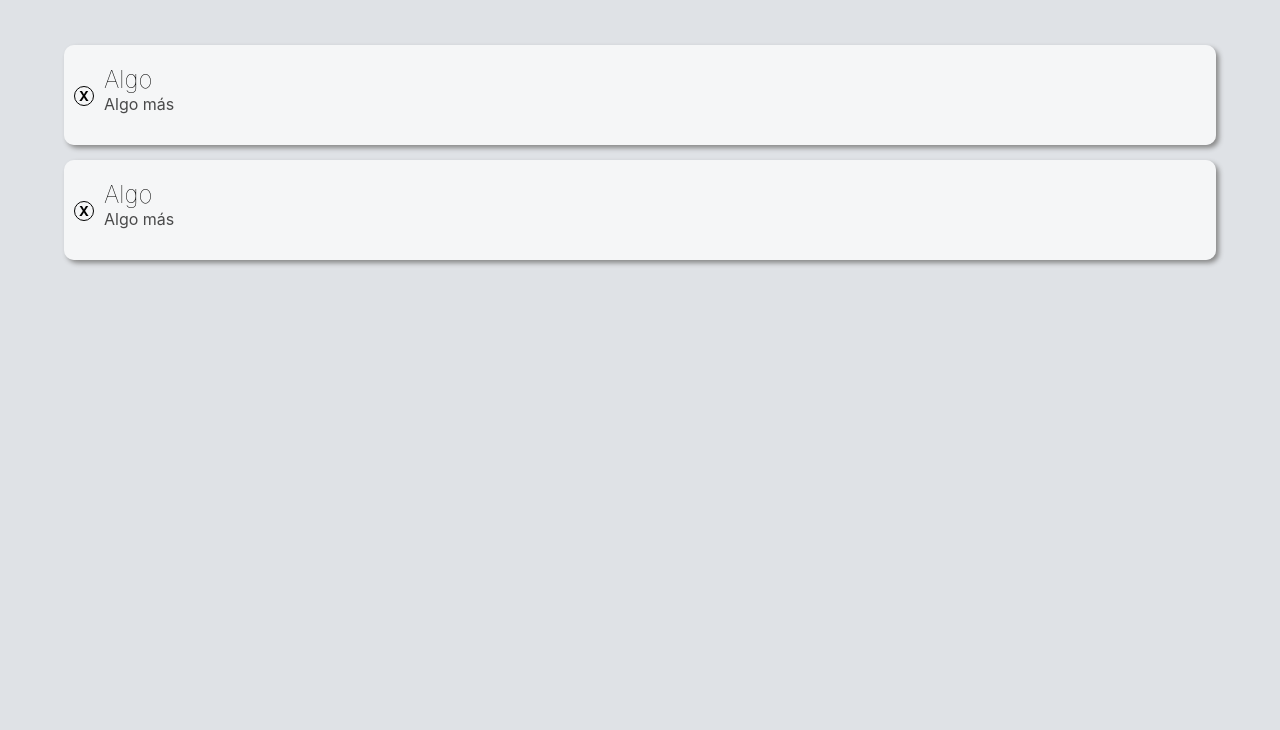
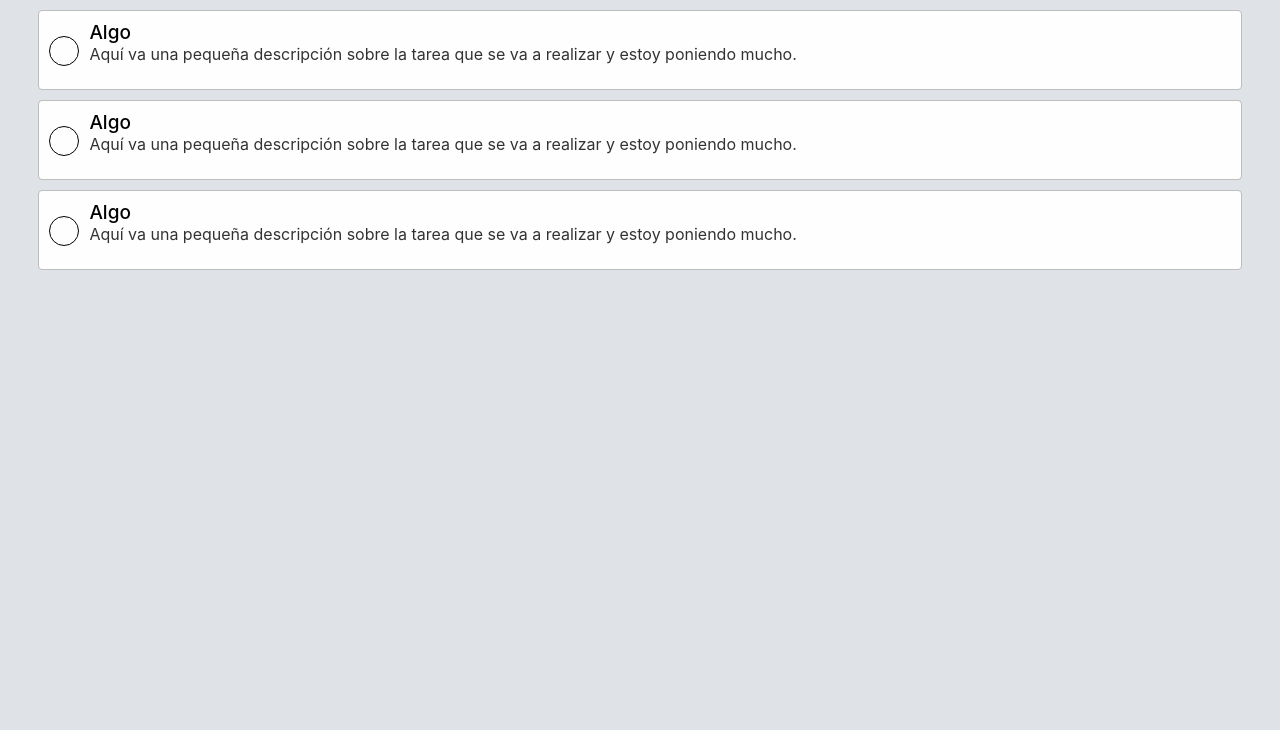
Before and after one commit to FOC96/AgendApp, a plain HTML site: page index.html in a window 1280 px wide. Shown: the part 70-800 px from the top of the page. Drawn offline with Linux system fonts and the light colour scheme.

Commit message:
Avance 3
*Vistas terminadas de:
– Crear nueva tarea
– Tareas

*Barra superior funcional

```diff
--- a/funciones.js
+++ b/funciones.js
@@ -17,3 +17,12 @@ function btnColor(id) {
         document.getElementById('fichaMapa').style.display="block";
     }
 }
+
+function createNew() {
+    window.location.assign('infoTarea.html');
+    document.getElementById('tituloVentana').value = "Nueva Tarea";
+}
+
+function goBack() {
+    window.location.assign('index.html');
+}
--- a/index.html
+++ b/index.html
@@ -2,11 +2,10 @@
 <html lang="es">
 <head>
     <meta charset="UTF-8">
-    <meta name="viewport" content="width=device-width">
+    <meta name="viewport" content="width=device-width, user-scalable=no, initial-scale=1">
     <link href="https://fonts.googleapis.com/css?family=Roboto" rel="stylesheet">
-    <link rel="stylesheet" href="estilos.css">
     <link rel="stylesheet" href="style.css">
-    <script type="text/javascript" src=""></script>
+    <script type="text/javascript" src="funciones.js"></script>
 </head>
 <body>
     <nav>
@@ -14,29 +13,47 @@
 <!--           <img src="media/back.svg" class="imgIzq">-->
        </div>
         <div class="divTitulo">
-            <h1>Tareas</h1>
+            <h1 id="tituloVentana">Tareas</h1>
         </div>
         <div class="divLateral">
-           <img src="media/add.svg" class="imgDer">
+           <img src="media/add.svg" class="imgDer" onclick="createNew()">
        </div>
     </nav>
 
 
 
 
+    <section>
+       <div class="tareaDiv">
+           <div class="tarea-mini">
+                <div class="borrar"><button></button></div>
+                <input type="text" value="Algo">
+                <p>Aquí va una pequeña descripción sobre la tarea que se va a realizar y estoy poniendo mucho.</p>
+            </div>
+            <div class="eliminarBack"><img src="media/trash.svg"><br>Eliminar</div>
+       </div>
 
 
-    <div id="contiene-tareas">
+        <div class="tareaDiv">
            <div class="tarea-mini">
-            <div class="borrar"><button>X</button></div>
-            <h1>Algo</h1>
-            <p>Algo más</p>
+                <div class="borrar"><button></button></div>
+                <input type="text" value="Algo">
+                <p>Aquí va una pequeña descripción sobre la tarea que se va a realizar y estoy poniendo mucho.</p>
             </div>
+            <div class="eliminarBack"><img src="media/trash.svg"><br>Eliminar</div>
+       </div>
+
+
+       <div class="tareaDiv">
            <div class="tarea-mini">
-            <div class="borrar"><button>X</button></div>
-            <h1>Algo</h1>
-            <p>Algo más</p>
+                <div class="borrar"><button></button></div>
+                <input type="text" value="Algo">
+                <p>Aquí va una pequeña descripción sobre la tarea que se va a realizar y estoy poniendo mucho.</p>
             </div>
+            <div class="eliminarBack"><img src="media/trash.svg"><br>Eliminar</div>
        </div>
+    </section>
+
+
 </body>
 </html>
--- a/style.css
+++ b/style.css
@@ -10,21 +10,21 @@ nav{
     box-shadow: 0 0 0 0 rgba(0,0,0,0.30);
     position: fixed;
     width: 100%;
-    height: 60px;
-    z-index: 1;
+    height: 65px;
+    z-index: 2;
     opacity: .98;
     -webkit-backdrop-filter: blur(10px);
 }
 
 .divLateral{
     width: 15%;
-    margin-top: 25px;
+    margin-top: 28px;
     float: left;
-    height: 35px;
+    height: 37px;
 }
 
 .divTitulo{
-    margin-top: 25px;
+    margin-top: 28px;
     width: 70%;
     text-align: center;
     float: left;
@@ -62,6 +62,8 @@ section{
     padding-top: 80px;
     z-index: 1;
     overflow-x: hidden;
+    height: calc(100% - 80px);;
+    position: absolute;
 }
 
 .fichaInfo{
@@ -75,7 +77,7 @@ section{
     padding-left: 10px;
     padding-right: 10px;
     box-sizing: border-box;
-    margin-bottom: 20px;
+    margin-bottom: 10px;
     transition: .3s all;
 }
 
@@ -332,3 +334,104 @@ section{
 }
 
 /*----------------------------------------------------------------------------------------*/
+
+/*  --- TAREAS ---  */
+#contiene-tareas{
+    position: absolute;
+    margin-top: 100px;
+    width: 100%;
+}
+
+.tarea-mini{
+    margin-left: 5%;
+    height: 80px;
+    padding: 10px;
+    box-sizing: border-box;
+    float: left;
+    background: #FeFeFe;
+    border: 1px solid #BDBDBD;
+    border-radius: 4px;
+    width: 94%;
+    margin-left: 3%;
+    float: left;
+    box-sizing: border-box;
+    margin-bottom: 10px;
+    transition: .3s all;
+}
+
+.tarea-mini>input[type="text"]{
+    font-size: 19px;
+    font-weight: 500;
+    color: #000000;
+    margin-bottom: 0px;
+    opacity: 1;
+    width: calc(100% - 40px);
+    border: none;
+    background: none;
+    outline: none;
+    position: relative;
+    float: left;
+    height: 23px;
+    text-overflow: ellipsis;
+}
+
+.tarea-mini>p{
+    border: none;
+    background: none;
+    outline: none;
+    opacity: 0.8;
+    font-size: 16px;
+    color: #000000;
+    font-weight: 400;
+    width: calc(100% - 40px);
+    outline: none;
+    text-align: justify;
+    position: relative;
+    float: left;
+    height: 37px;
+    overflow: hidden;
+    display: -webkit-box;
+    -webkit-line-clamp: 2;
+    -webkit-box-orient: vertical;
+}
+
+.borrar{
+    float: left;
+    width: 40px;
+    height: 60px;
+    position: relative;
+}
+
+.borrar>button{
+    position: relative;
+    width: 30px;
+    height: 30px;
+    box-sizing: border-box;
+    border: none;
+    background: transparent;
+    outline: none;
+    font-weight: bold;
+    border-radius: 50%;
+    border:1px solid black;
+    text-align: center;
+    margin-top: 15px;
+}
+
+.eliminarBack{
+    width: 90px;
+    height: 78px;
+    position: relative;
+    text-align: center;
+    background: #FF3B30;
+    border-radius: 0px 4px 4px 0px;
+    color: white;
+    z-index: -1;
+    float: right;
+    margin-right: 3.5%;
+    margin-top: -89px;
+}
+
+.eliminarBack>img{
+    margin-top: 20px;
+    -webkit-filter:invert(100%);
+}
```
Also changed, not shown: infoTarea.html (+2 -2 lines). Lines whose indentation alone changed are shown as unchanged.
